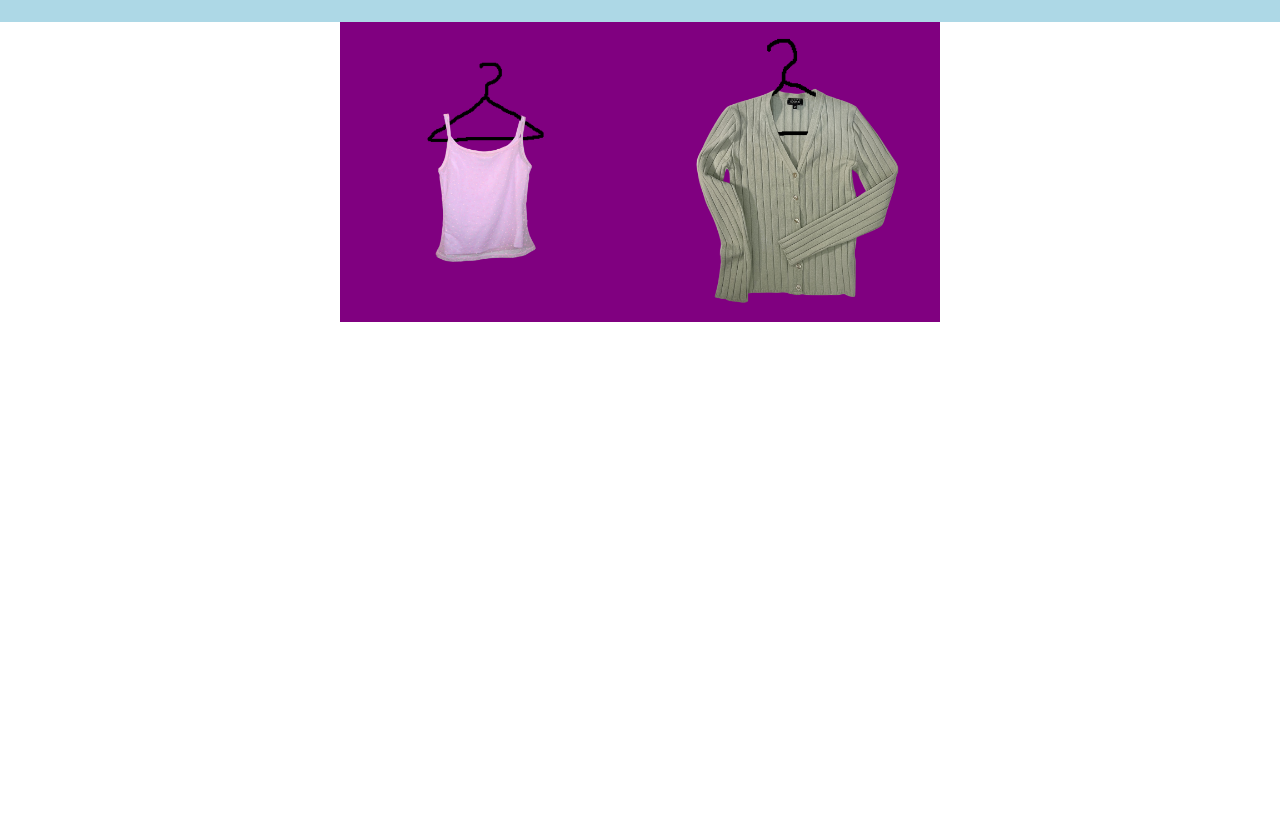
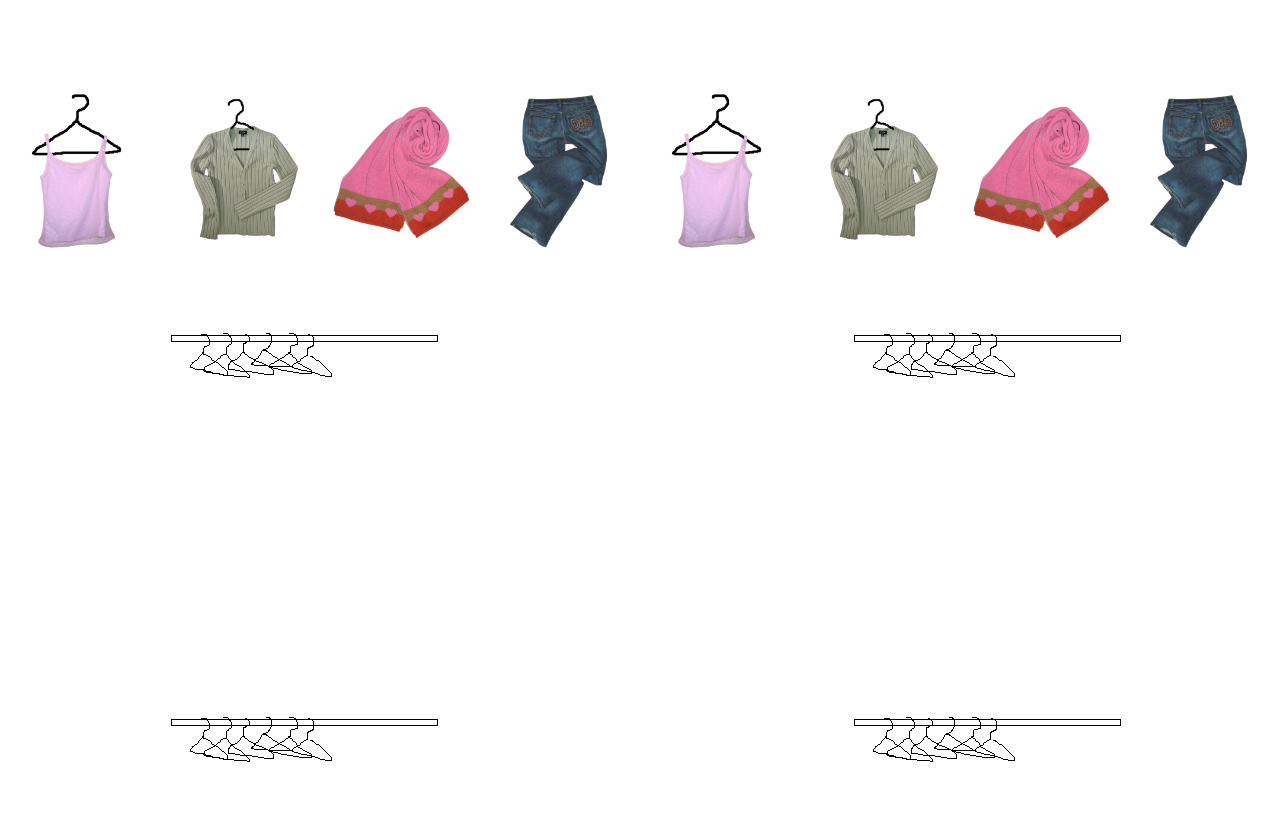
Before and after one commit to celantro/harmonic-collection, a plain HTML site: page home/index.html in a window 1280 px wide. Shown: the part 123-945 px from the top of the page. Before the commit the page ends 800 px from the top, so only its background shows below. Drawn offline with Linux system fonts and the light colour scheme; files whose address does not match are found by name.

Commit message:
HOME DONE

```diff
--- a/home/index.html
+++ b/home/index.html
@@ -21,21 +21,49 @@
                 </div>
             <div class="runninghead"></div>
             <div class="content">
-                    <div class="row1">
-                    <div class="clothes"></div>
+                    <div class="row">
                     <div class="clothes">
-                        <img src="tankonhanger.png" alt="mom's tank top">
+                            <a href="harmonic-collection/index.html"></a>
+                            <img src="tankhome.png" alt="mom's tank top">
+                            </a>
+                    </div>
+                    <div class="clothes">
+                            <a href="harmonic-collection/index.html">
+                            <img src="cardiganwithhanger.png" alt="mom's cardigan">
+                            </a>
+                    </div>
+                    <div class="clothes">
+                            <a href="harmonic-collection/entry-3">
+                            <img src="scarf-home.png">
+                            </a>
+                    </div>
+                    <div class="clothes">
+                            <a href="">
+                            <img src="15.png">
+                            </a>
+                    </div>
+                    <div class="clothes">
+                        <a href="harmonic-collection/index.html"></a>
+                        <img src="tankhome.png" alt="mom's tank top">
+                        </a>
                     </div>
                     <div class="clothes">
                         <a href="harmonic-collection/index.html">
-                            <img src="cardiganwithhanger.png" alt="mom's cardigan">
+                        <img src="cardiganwithhanger.png" alt="mom's cardigan">
                         </a>
-                    <div class="clothes"></div>
-                    <div class="clothes"></div>
-                    <div class="clothes"></div>
                     </div>
-                </div>
-            </div>
+                    <div class="clothes">
+                        <a href="harmonic-collection/entry-3">
+                        <img src="scarf-home.png">
+                        </a>
+                    </div>
+                    <div class="clothes">
+                        <a href="">
+                        <img src="15.png">
+                        </a>
+                    </div>
+
+                    </div>
         </div>
 
 
--- a/home/styles.css
+++ b/home/styles.css
@@ -26,7 +26,7 @@ body {
     background: url(images/closet.png)
 }
 .runninghead{
-    background-color: lightblue;
+    background-color:
     display: flex;
     padding-top: 30px;
 }
@@ -38,29 +38,43 @@ body {
     justify-content: center;
     align-items: center;
     font-family: grapesoda, Helvetica, monospace;
-    background-color: pink;
 }
 .content{
     display: flex;
-    flex-grow:2;
+    flex-direction: column;
     justify-content: center;
+    width: 100vw;
 }
-.row1{
+.row{
     display: flex;
     flex-direction: row;
-    background-color: white;
+    background-color: none;
+    overflow: hidden;
+    width: 100vw;
+    height: 100vh;
+    animation: scroll 8s linear infinite;
+
+}
+.clothes{
+      height: 300px;
+      display: flex;
+      justify-content: center;
+      align-items: center;
 }
 .clothes img{
-    justify-content: center;
-    padding: -20px;
-    display: flex;
-    height: 300px;
-    background-color: purple;
-    image: cover;
+    width: 100%;
+    object-fit: cover;
 }
 
 .clothes:hover{
-    height: 400px;
-    animation-timing-function: ease-in-out;
+    height: 110%;
+}
 
-}
+ /*@keyframes scroll {
+    0% {
+        transform: translateX(0);
+    }
+    100% {
+        transform: translateX(100vw)
+    }
+}*/
```
Also changed, not shown: home/15.png (added), home/scarf-home.png (added), home/tankhome.png (added), images/14.png (added), images/16.png (added).
